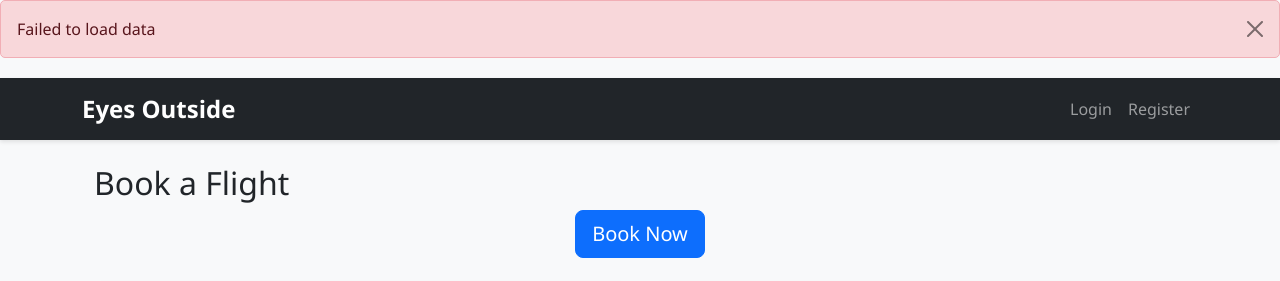
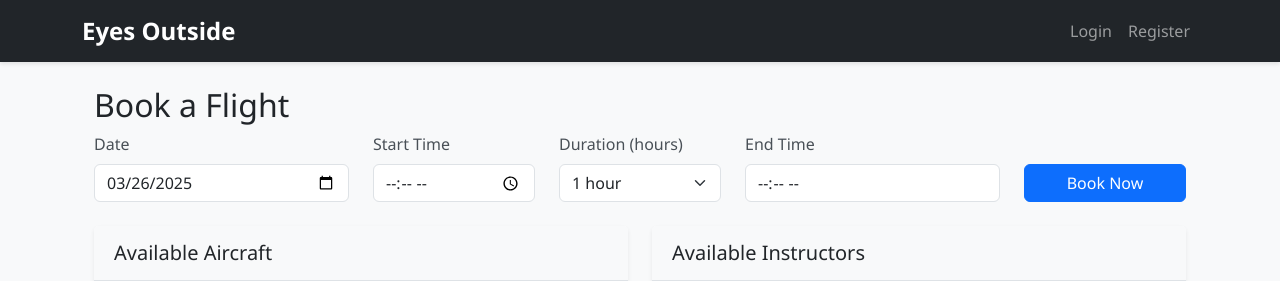
Before and after one commit to jordanhubbard/open-flight-school, a Flask app: template templates/booking.html in a window 1280 px wide. Shown: the top 281 px of the page. Run offline with Flask 3, Linux system fonts and the light colour scheme; the template is opened without the code that fills it, so the values that code supplies are empty; some libraries are stand-ins or nearby versions.

Commit message:
Add date/time selection and availability checking

```diff
--- a/templates/booking.html
+++ b/templates/booking.html
@@ -4,9 +4,35 @@
 <div class="container mt-4">
     <h2>Book a Flight</h2>
 
-    <!-- Book Now Button - Moved to top -->
-    <div class="text-center mb-4">
-        <button class="btn btn-primary btn-lg" onclick="bookNow()">Book Now</button>
+    <!-- Book Now Button and Time Selection - Top -->
+    <div class="row mb-4 align-items-end">
+        <div class="col-md-3">
+            <label for="bookingDate" class="form-label">Date</label>
+            <input type="date" class="form-control" id="bookingDate" required>
+        </div>
+        <div class="col-md-2">
+            <label for="startTime" class="form-label">Start Time</label>
+            <input type="time" class="form-control" id="startTimeInput" required>
+        </div>
+        <div class="col-md-2">
+            <label for="duration" class="form-label">Duration (hours)</label>
+            <select class="form-select" id="durationSelect" required>
+                <option value="1">1 hour</option>
+                <option value="1.5">1.5 hours</option>
+                <option value="2">2 hours</option>
+                <option value="2.5">2.5 hours</option>
+                <option value="3">3 hours</option>
+                <option value="3.5">3.5 hours</option>
+                <option value="4">4 hours</option>
+            </select>
+        </div>
+        <div class="col-md-3">
+            <label for="endTime" class="form-label">End Time</label>
+            <input type="time" class="form-control" id="endTimeInput" readonly>
+        </div>
+        <div class="col-md-2">
+            <button class="btn btn-primary w-100" onclick="checkAvailabilityAndBook()">Book Now</button>
+        </div>
     </div>
 
     <!-- Aircraft and Instructors Section - Side by Side -->
@@ -206,6 +232,9 @@
     .selected-row {
         background-color: #e3f2fd !important;
     }
+    tr:hover {
+        background-color: rgba(227, 242, 253, 0.5);
+    }
     .table-responsive {
         overflow-y: auto;
     }
@@ -255,81 +284,90 @@
 let selectedAircraft = null;
 let selectedInstructor = null;
 
-function setupScrollArrows(containerId) {
-    const container = document.querySelector(containerId);
-    if (!container) return;
+// Set default date to today
+document.addEventListener('DOMContentLoaded', function() {
+    const today = new Date();
+    const dateInput = document.getElementById('bookingDate');
+    dateInput.value = today.toISOString().split('T')[0];
+    dateInput.min = today.toISOString().split('T')[0];
 
-    const scrollUp = container.querySelector('.scroll-up');
-    const scrollDown = container.querySelector('.scroll-down');
-    const tableBody = container.querySelector('tbody');
+    // Add event listeners for time and duration changes
+    document.getElementById('startTimeInput').addEventListener('change', updateEndTime);
+    document.getElementById('durationSelect').addEventListener('change', updateEndTime);
 
-    function updateScrollArrows() {
-        const scrollTop = container.scrollTop;
-        const scrollHeight = container.scrollHeight;
-        const clientHeight = container.clientHeight;
+    // Load initial data
+    loadData();
+});
 
-        // Show/hide up arrow
-        if (scrollTop > 0) {
-            scrollUp.style.display = 'flex';
-        } else {
-            scrollUp.style.display = 'none';
-        }
+function updateEndTime() {
+    const startTimeInput = document.getElementById('startTimeInput');
+    const durationSelect = document.getElementById('durationSelect');
+    const endTimeInput = document.getElementById('endTimeInput');
 
-        // Show/hide down arrow
-        if (scrollTop < scrollHeight - clientHeight) {
-            scrollDown.style.display = 'flex';
-        } else {
-            scrollDown.style.display = 'none';
+    if (startTimeInput.value) {
+        const [hours, minutes] = startTimeInput.value.split(':');
+        const startDate = new Date();
+        startDate.setHours(parseInt(hours), parseInt(minutes), 0);
+
+        const duration = parseFloat(durationSelect.value);
+        const durationMs = duration * 60 * 60 * 1000;
+
+        const endDate = new Date(startDate.getTime() + durationMs);
+        endTimeInput.value = endDate.toTimeString().slice(0, 5);
     }
 }
 
-    function scroll(direction) {
-        const scrollAmount = 100; // Adjust this value to control scroll speed
-        container.scrollBy({
-            top: direction * scrollAmount,
-            behavior: 'smooth'
-        });
+async function checkAvailabilityAndBook() {
+    const dateInput = document.getElementById('bookingDate');
+    const startTimeInput = document.getElementById('startTimeInput');
+    const endTimeInput = document.getElementById('endTimeInput');
+
+    if (!dateInput.value || !startTimeInput.value || !endTimeInput.value) {
+        showError('Please select a date, start time, and duration');
+        return;
     }
 
-    // Add event listeners
-    scrollUp.addEventListener('click', () => scroll(-1));
-    scrollDown.addEventListener('click', () => scroll(1));
-    container.addEventListener('scroll', updateScrollArrows);
-    container.addEventListener('resize', updateScrollArrows);
+    const startDateTime = new Date(dateInput.value + 'T' + startTimeInput.value);
+    const endDateTime = new Date(dateInput.value + 'T' + endTimeInput.value);
 
-    // Initial check
-    updateScrollArrows();
+    try {
+        const response = await fetch('/api/check-availability', {
+            method: 'POST',
+            headers: {
+                'Content-Type': 'application/json'
+            },
+            body: JSON.stringify({
+                start_time: startDateTime.toISOString(),
+                end_time: endDateTime.toISOString()
+            })
+        });
+
+        if (!response.ok) {
+            throw new Error('Failed to check availability');
         }
 
-async function loadData() {
-    try {
-        // Load bookings
-        const bookingsResponse = await fetch('/api/bookings');
-        if (!bookingsResponse.ok) throw new Error('Failed to load bookings');
-        bookings = await bookingsResponse.json();
+        const availabilityData = await response.json();
 
-        // Load aircraft
-        const aircraftResponse = await fetch('/api/available-aircraft');
-        if (!aircraftResponse.ok) throw new Error('Failed to load aircraft');
-        aircraft = await aircraftResponse.json();
+        // Update aircraft and instructors with availability information
+        aircraft = availabilityData.aircraft;
+        instructors = availabilityData.instructors;
 
-        // Load instructors
-        const instructorsResponse = await fetch('/api/available-instructors');
-        if (!instructorsResponse.ok) throw new Error('Failed to load instructors');
-        instructors = await instructorsResponse.json();
+        // Reset selections
+        selectedAircraft = null;
+        selectedInstructor = null;
 
+        // Update displays
         displayAircraft();
         displayInstructors();
-        displayBookings();
-        populateSelects();
-        initializeCalendar();
 
-        // Setup scroll arrows after data is loaded
-        setupScrollArrows('#aircraftTableBody').closest('.table-responsive');
-        setupScrollArrows('#instructorsTableBody').closest('.table-responsive');
+        if (!aircraft.some(a => a.available) || !instructors.some(i => i.available)) {
+            showError('No available aircraft or instructors for the selected time slot');
+            return;
+        }
+
     } catch (error) {
-        console.error('Error loading data:', error);
-        showError('Failed to load data');
+        console.error('Error checking availability:', error);
+        showError('Failed to check availability');
     }
 }
 
@@ -338,11 +376,13 @@
     if (!tableBody) return;
 
     tableBody.innerHTML = aircraft.map(a => `
-        <tr class="${selectedAircraft === a.id ? 'selected-row' : ''}" onclick="selectAircraft(${a.id})">
+        <tr class="${selectedAircraft === a.id ? 'selected-row' : ''} ${!a.available ? 'text-muted' : ''}"
+            onclick="${a.available ? `selectAircraft(${a.id}, this)` : ''}"
+            style="cursor: ${a.available ? 'pointer' : 'not-allowed'}">
             <td>
                 <input type="radio" name="aircraft" value="${a.id}"
                     ${selectedAircraft === a.id ? 'checked' : ''}
-                    onchange="selectAircraft(${a.id})">
+                    ${!a.available ? 'disabled' : ''}>
             </td>
             <td>${a.make_model}</td>
             <td>${a.tail_number}</td>
@@ -356,11 +396,13 @@
     if (!tableBody) return;
 
     tableBody.innerHTML = instructors.map(i => `
-        <tr class="${selectedInstructor === i.id ? 'selected-row' : ''}" onclick="selectInstructor(${i.id})">
+        <tr class="${selectedInstructor === i.id ? 'selected-row' : ''} ${!i.available ? 'text-muted' : ''}"
+            onclick="${i.available ? `selectInstructor(${i.id}, this)` : ''}"
+            style="cursor: ${i.available ? 'pointer' : 'not-allowed'}">
             <td>
                 <input type="radio" name="instructor" value="${i.id}"
                     ${selectedInstructor === i.id ? 'checked' : ''}
-                    onchange="selectInstructor(${i.id})">
+                    ${!i.available ? 'disabled' : ''}>
             </td>
             <td>${i.name}</td>
             <td>${i.email}</td>
@@ -370,40 +412,42 @@
     `).join('');
 }
 
-function displayBookings() {
-    const tableBody = document.querySelector('#bookingsTableBody');
-    if (!tableBody) return;
+function selectAircraft(id, row) {
+    // Remove selected class from all rows
+    const rows = document.querySelectorAll('#aircraftTableBody tr');
+    rows.forEach(r => r.classList.remove('selected-row'));
 
-    tableBody.innerHTML = bookings.map(booking => `
-        <tr>
-            <td>${new Date(booking.start_time).toLocaleDateString()}</td>
-            <td>${new Date(booking.start_time).toLocaleTimeString([], {hour: '2-digit', minute:'2-digit'})} -
-                ${new Date(booking.end_time).toLocaleTimeString([], {hour: '2-digit', minute:'2-digit'})}</td>
-            <td>${booking.aircraft || ''}</td>
-            <td>${booking.instructor || ''}</td>
-            <td>${booking.status}</td>
-            <td>
-                ${booking.status !== 'cancelled' ? `
-                    <button class="btn btn-link btn-sm p-0 me-2" onclick="editBooking(${booking.id})" title="Edit booking">
-                        <i class="bi bi-pencil text-primary"></i>
-                    </button>
-                    <button class="btn btn-link btn-sm p-0" onclick="confirmDelete(${booking.id})" title="Cancel booking">
-                        <i class="bi bi-trash text-danger"></i>
-                    </button>
-                ` : ''}
-            </td>
-        </tr>
-    `).join('');
+    // Add selected class to clicked row
+    if (row) {
+        row.classList.add('selected-row');
     }
 
-function selectAircraft(id) {
     selectedAircraft = id;
-    displayAircraft();
+
+    // Update radio button
+    const radio = row.querySelector('input[type="radio"]');
+    if (radio) {
+        radio.checked = true;
+    }
 }
 
-function selectInstructor(id) {
+function selectInstructor(id, row) {
+    // Remove selected class from all rows
+    const rows = document.querySelectorAll('#instructorsTableBody tr');
+    rows.forEach(r => r.classList.remove('selected-row'));
+
+    // Add selected class to clicked row
+    if (row) {
+        row.classList.add('selected-row');
+    }
+
     selectedInstructor = id;
-    displayInstructors();
+
+    // Update radio button
+    const radio = row.querySelector('input[type="radio"]');
+    if (radio) {
+        radio.checked = true;
+    }
 }
 
 function bookNow() {
```
Lines whose indentation alone changed are shown as unchanged.
